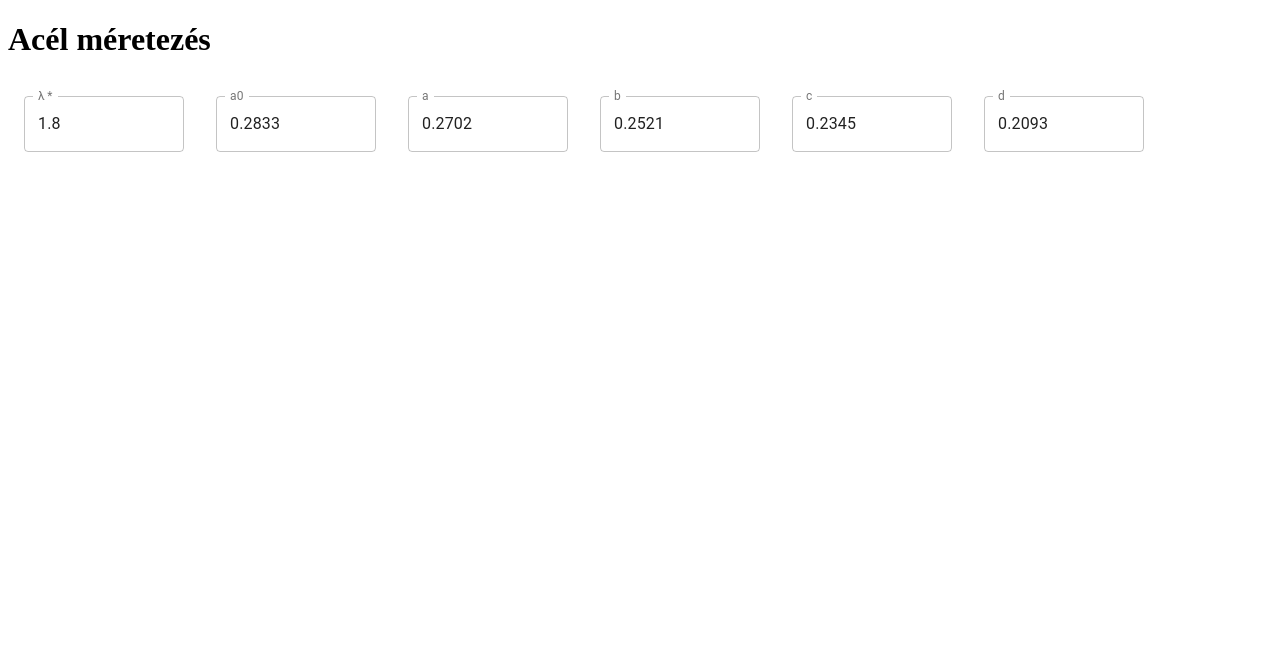
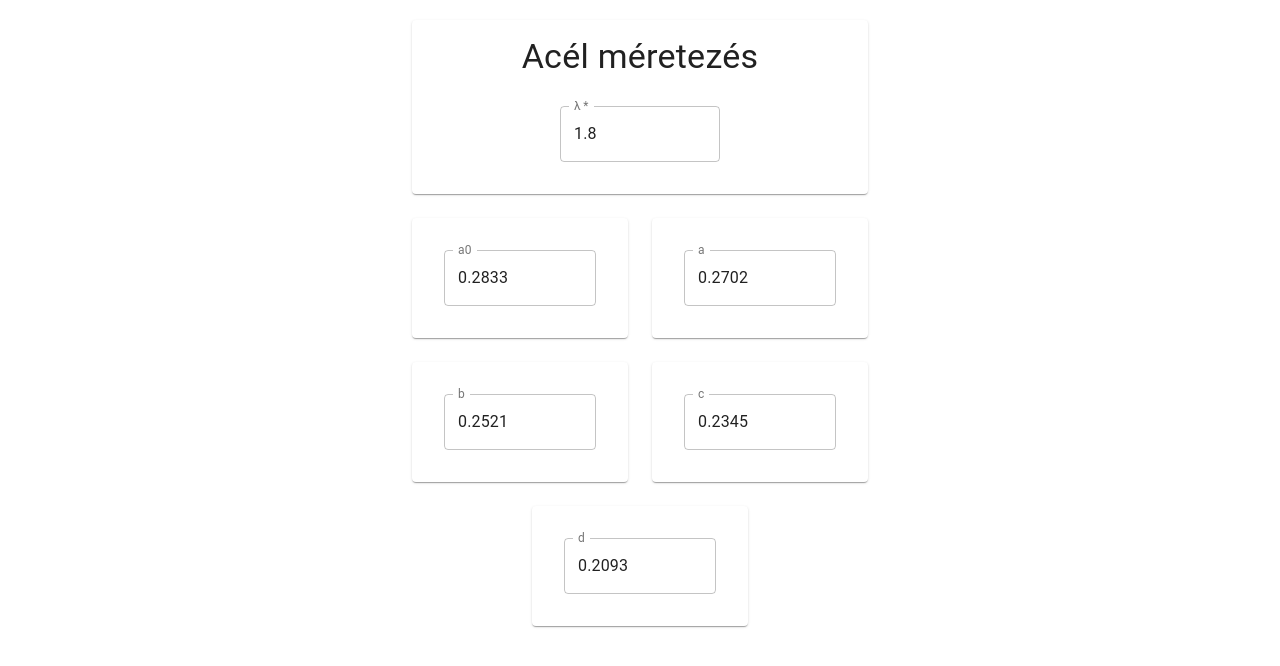
Before and after one commit to kulcsarrudolf/acel-meretezes, a React (Create React App) app: page / in a window 1280 px wide. Shown: the top 666 px of the page. Built offline with nearby package versions, Linux system fonts and the light colour scheme.

Commit message:
UI Updates - introduced Grid

```diff
--- a/src/App.tsx
+++ b/src/App.tsx
@@ -1,17 +1,31 @@
 import { useState, useEffect } from 'react';
 
-import TextField from '@material-ui/core/TextField';
+import { TextField, Grid, Paper, makeStyles, Typography } from '@material-ui/core';
 
 import { v4 as uuidv4 } from 'uuid';
 
 // import { values } from './service/values';
 import { getValuesForGivenLambda } from './service/service';
 
+const useStyles = makeStyles((theme) => ({
+  root: {
+    margin: '0 auto',
+    maxWidth: '30rem',
+  },
+  paper: {
+    padding: theme.spacing(2),
+    textAlign: 'center',
+  },
+}));
+
 function App() {
   // TODO: table component
   // const [allValues, setAllValues] = useState(values);
+  const classes = useStyles();
+
   const [currentValues, setCurrentValues] = useState<any>(getValuesForGivenLambda(1.8));
   const [lambda, setLambda] = useState('1.8');
+  const [isValidInput, setIsValidInput] = useState(true);
 
   const handleChangeLambda = (e: any) => {
     setLambda(e.target.value);
@@ -19,16 +33,28 @@ function App() {
 
   useEffect(() => {
     try {
+      setIsValidInput(true);
       setCurrentValues(getValuesForGivenLambda(parseFloat(lambda)));
     } catch (error) {
-      // do nothing
+      setIsValidInput(false);
     }
   }, [lambda]);
 
   return (
     <>
-      <h1>Acél méretezés</h1>
-
+      <Grid
+        container
+        direction="row"
+        justifyContent="center"
+        alignItems="center"
+        spacing={3}
+        className={classes.root}
+      >
+        <Grid item xs={12} justifyContent="center" alignItems="center">
+          <Paper className={classes.paper}>
+            <Typography variant="h4" gutterBottom>
+              Acél méretezés
+            </Typography>
             <TextField
               style={{ maxWidth: '10rem', margin: '1rem' }}
               required
@@ -39,7 +65,15 @@ function App() {
               onChange={handleChangeLambda}
             />
 
+            {!isValidInput && <p>A λ értéke 0.2 és 3 között kell legyen.</p>}
+          </Paper>
+        </Grid>
+
+        {isValidInput && (
+          <>
             {['a0', 'a', 'b', 'c', 'd'].map((valueType) => (
+              <Grid item xs={6} key={uuidv4()}>
+                <Paper className={classes.paper}>
                   <TextField
                     key={uuidv4()}
                     style={{ maxWidth: '10rem', margin: '1rem' }}
@@ -50,7 +84,12 @@ function App() {
                       readOnly: true,
                     }}
                   />
+                </Paper>
+              </Grid>
             ))}
+          </>
+        )}
+      </Grid>
     </>
   );
 }
```
Lines whose indentation alone changed are shown as unchanged.
